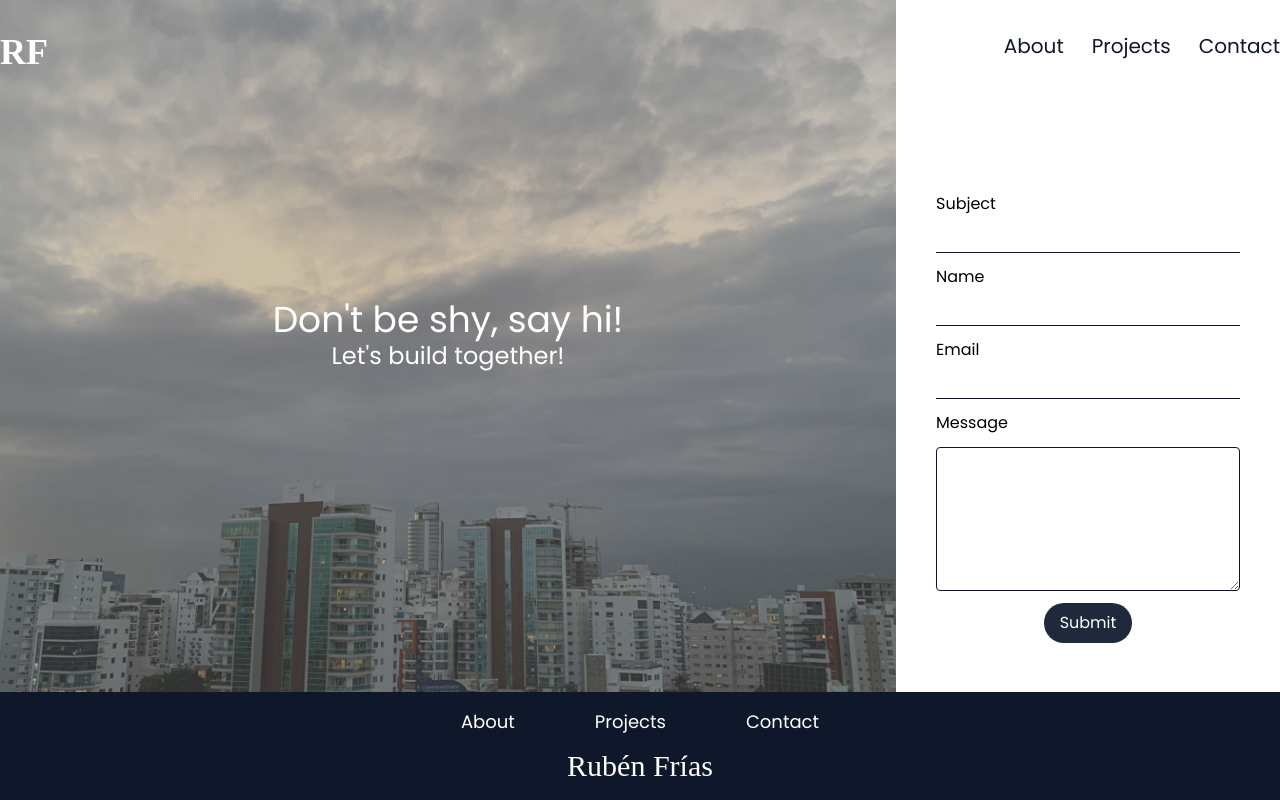
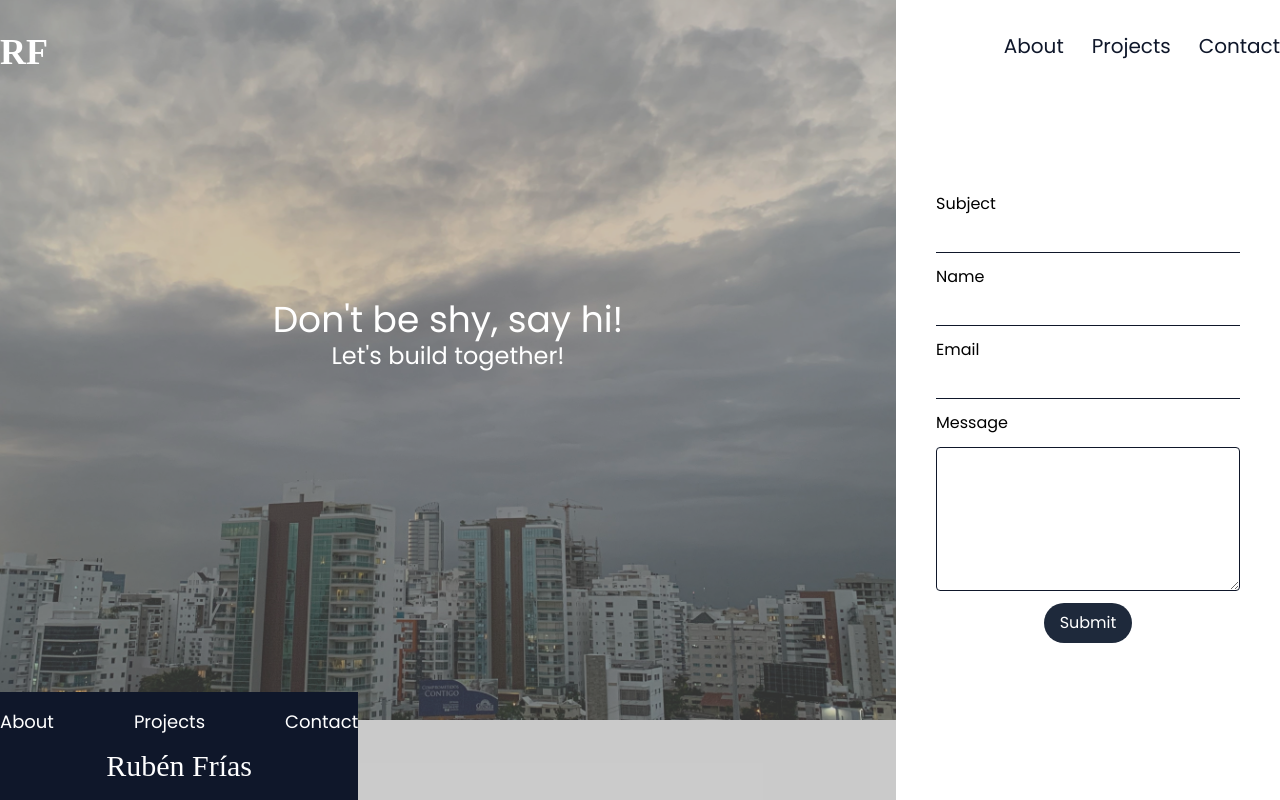
Before and after one commit to RubenF01/Portfolio, a Next.js app: page /contact in a window 1280 px wide. Built offline with nearby package versions, Linux system fonts and the light colour scheme; a web font is replaced by a local one.

Commit message:
Updated form fetch

```diff
--- a/components/Form.js
+++ b/components/Form.js
@@ -6,7 +6,7 @@ const Form = ({ classes }) => {
 
   const onSubmit = async (data, e) => {
     e.preventDefault();
-    fetch("/api/mail", {
+    await fetch("/api/mail", {
       method: "POST",
       body: JSON.stringify(data),
     });
--- a/pages/about.js
+++ b/pages/about.js
@@ -50,7 +50,7 @@ const About = () => {
         <link rel="icon" href="/favicon.png" />
       </Head>
 
-      <main className="h-screen font-poppins">
+      <main className="min-h-screen font-poppins">
         <NavBar />
 
         <div className="max-w-xs md:max-w-2xl lg:max-w-4xl xl:max-w-7xl 2xl:max-w-[105rem] mx-auto pt-8 md:pt-16">
--- a/pages/contact.js
+++ b/pages/contact.js
@@ -19,7 +19,7 @@ const Contact = () => {
           initialsClasses="lg:text-white"
         />
         <div className="mt-8 lg:mt-0 flex flex-col lg:flex-row lg:absolute lg:inset-0 lg:w-full">
-          <div className="relative lg:h-screen">
+          <div className="relative lg:min-h-screen">
             <div className="absolute inset-0 h-full bg-contactGray flex flex-col justify-center items-center text-white lg:pb-32">
               <h1 className="text-2xl lg:text-4xl">
                 Don&apos;t be shy, say hi!
@@ -39,7 +39,7 @@ const Contact = () => {
         <HamburgerMenu />
       </main>
 
-      <Footer classes="mt-10 lg:fixed lg:left-0 lg:right-0 lg:bottom-0 lg:z-50" />
+      <Footer classes="mt-10 lg:fixed lg:width-full lg:bottom-0 lg:z-50" />
     </div>
   );
 };
```
